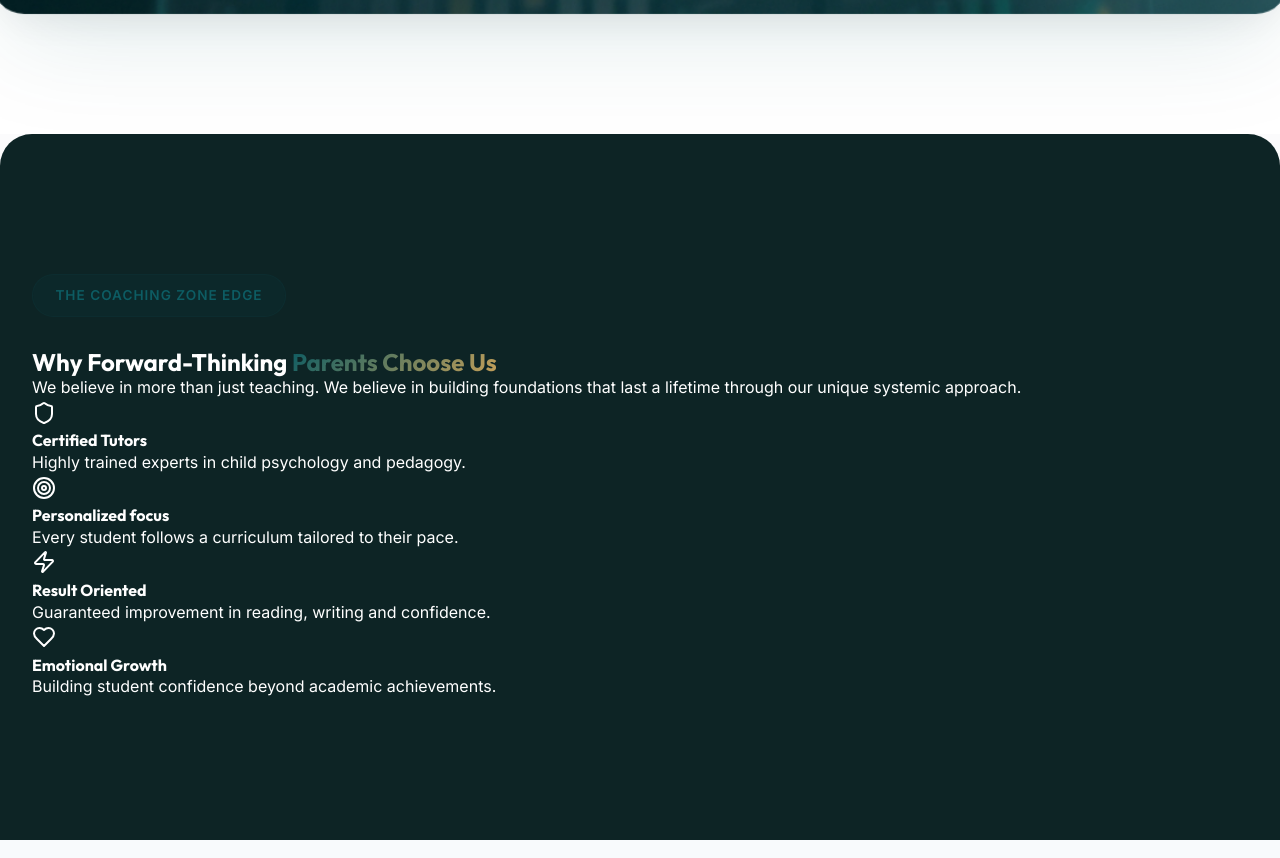
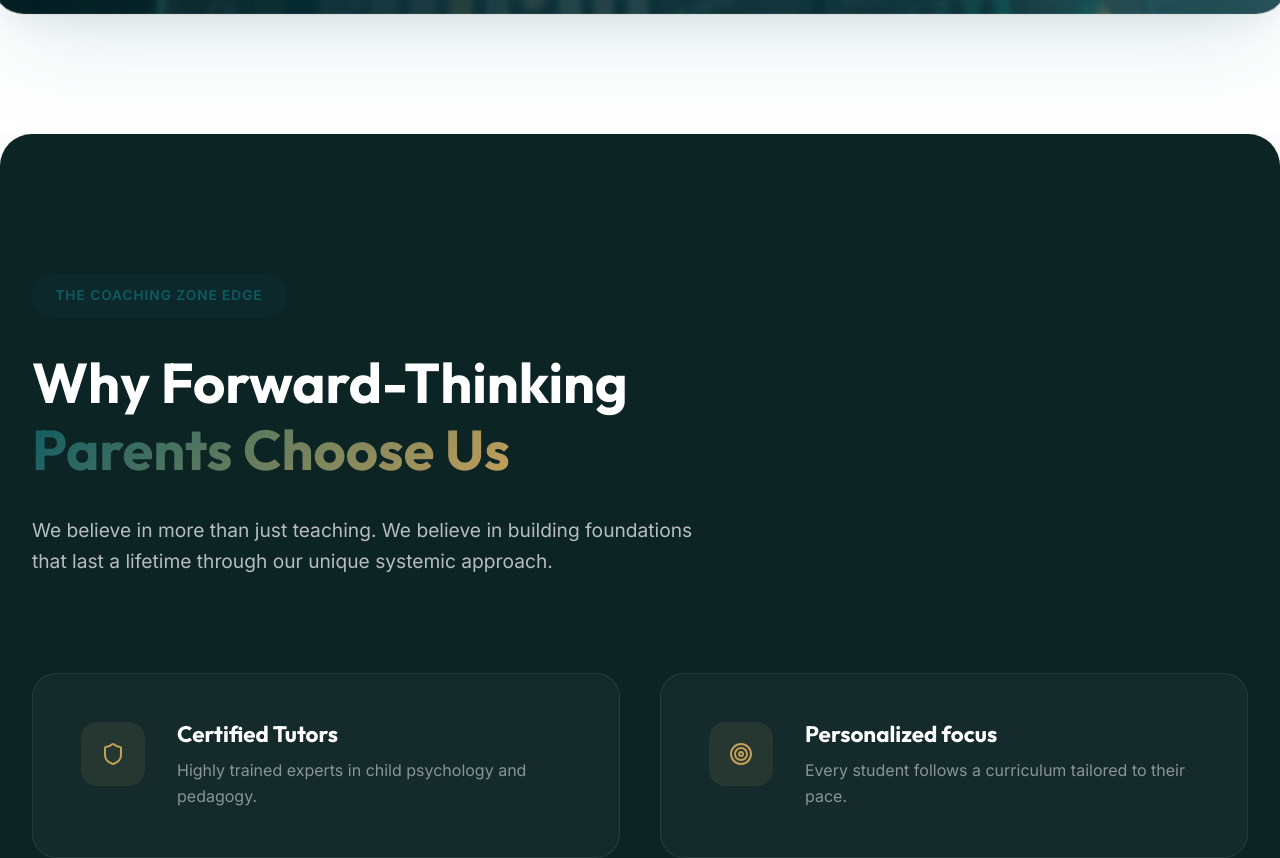
Before and after one commit to dishyanth07/coaching-zone-kpm, a React (Vite) app: page / in a window 1280 px wide. Shown: the part 4435-5293 px from the top of the page. Built offline with nearby package versions, Linux system fonts and the light colour scheme.

Commit message:
style: upgrade why choose us section to premium grid layout

```diff
--- a/src/index.css
+++ b/src/index.css
@@ -411,15 +411,91 @@ h1, h2, h3, h4 {
   transform: rotateX(10deg) translateY(-20px);
 }
 
-/* Why Choose Us Update */
+/* Why Choose Us Update (Premium Grid) */
 .why-section {
   padding: 140px 0;
   background: #0d2425;
   color: white;
   border-radius: var(--radius-xl) var(--radius-xl) 0 0;
+  position: relative;
+  z-index: 10;
 }
 
-/* CTA Section Update */
+.why-content {
+  display: flex;
+  flex-direction: column;
+  gap: 6rem;
+}
+
+.why-content .text-side {
+  max-width: 800px;
+  text-align: left;
+}
+
+.why-content h2 {
+  font-size: 3.5rem;
+  color: white;
+  margin-bottom: 2rem;
+  line-height: 1.2;
+}
+
+.why-content p {
+  font-size: 1.2rem;
+  color: rgba(255, 255, 255, 0.7);
+  max-width: 700px;
+}
+
+.features-grid-why {
+  display: grid;
+  grid-template-columns: repeat(2, 1fr);
+  gap: 2.5rem;
+}
+
+.feature-item {
+  padding: 3rem;
+  background: rgba(255, 255, 255, 0.03);
+  border: 1px solid rgba(255, 255, 255, 0.08);
+  border-radius: var(--radius-lg);
+  display: flex;
+  gap: 2rem;
+  transition: var(--transition-premium);
+}
+
+.feature-item:hover {
+  transform: translateY(-10px);
+  background: rgba(255, 255, 255, 0.06);
+  border-color: var(--secondary);
+}
+
+.feature-icon-box {
+  width: 64px;
+  height: 64px;
+  background: rgba(197, 160, 89, 0.1);
+  color: var(--secondary);
+  border-radius: 16px;
+  display: flex;
+  align-items: center;
+  justify-content: center;
+  flex-shrink: 0;
+}
+
+.feature-item:hover .feature-icon-box {
+  background: var(--secondary);
+  color: #0d2425;
+  box-shadow: 0 0 30px rgba(197, 160, 89, 0.4);
+}
+
+.feature-text h4 {
+  font-size: 1.4rem;
+  margin-bottom: 0.75rem;
+  color: white;
+}
+
+.feature-text p {
+  font-size: 1rem;
+  color: rgba(255, 255, 255, 0.5);
+  line-height: 1.6;
+}
 .cta-section {
   padding: 120px 0;
   background: #f8fafc;
```
